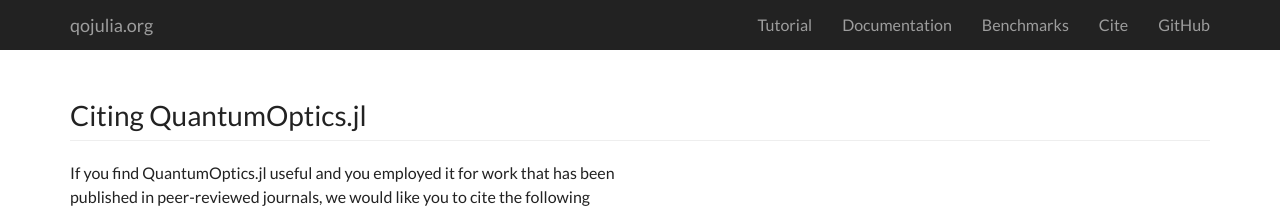
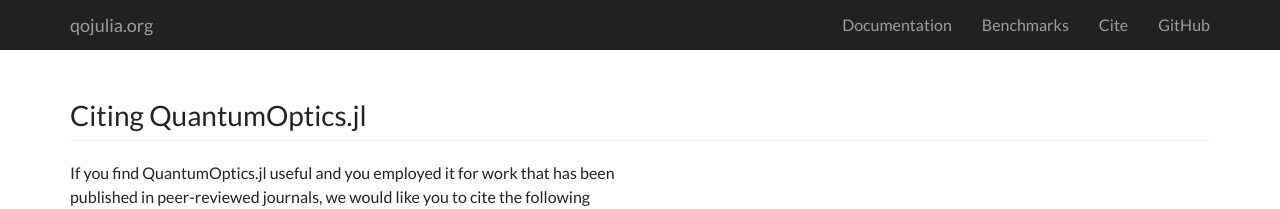
Before and after one commit to qojulia/QuantumOptics.jl-website, a Jekyll site: the page built from src/cite.html, in a window 1280 px wide. Shown: the top 209 px of the page. Built offline with Jekyll 4.4.1, drawn with Linux system fonts in a browser that asks for light colours; nearby versions of some CDN libraries; comment, search, counter and statistics services are not loaded.

Commit message:
Remove tutorial from navigation.

```diff
--- a/src/_includes/navigation.html
+++ b/src/_includes/navigation.html
@@ -13,9 +13,6 @@
         <!-- Collect the nav links, forms, and other content for toggling -->
         <div class="collapse navbar-collapse" id="bs-example-navbar-collapse-1">
             <ul class="nav navbar-nav navbar-right">
-                <li>
-                    <a href="/tutorial">Tutorial</a>
-                </li>
                 <li>
                     <a href="/documentation">Documentation</a>
                 </li>
```
